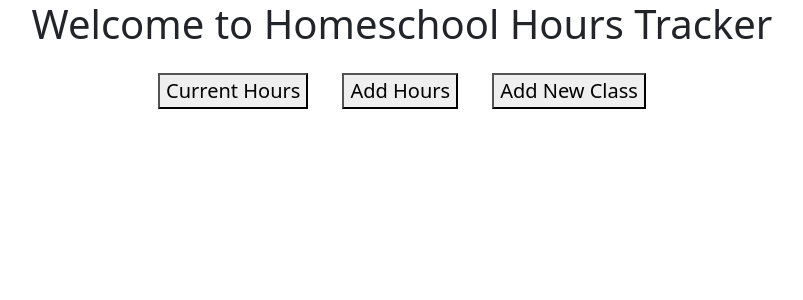
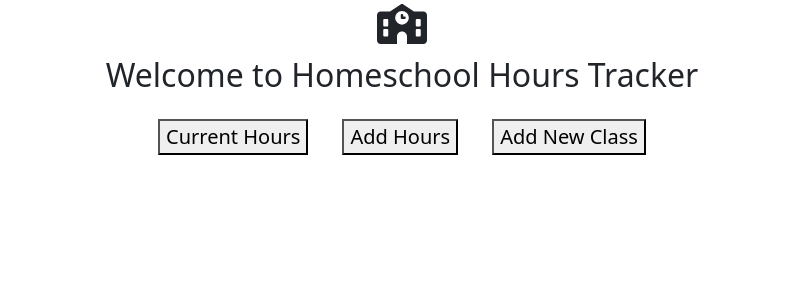
Before and after one commit to Sharion2023/Homeschool-tracker, a React (Create React App) app: page / in a window 1280 px wide. Shown: the top 300 px of the page, without its empty margins (238-1041 px from the left). Built offline with nearby package versions, Linux system fonts and the light colour scheme.

Commit message:
added icon and shuffled placements

```diff
--- a/package.json
+++ b/package.json
@@ -3,6 +3,11 @@
   "version": "0.1.0",
   "private": true,
   "dependencies": {
+    "@fortawesome/fontawesome-svg-core": "^6.7.2",
+    "@fortawesome/free-brands-svg-icons": "^6.7.2",
+    "@fortawesome/free-regular-svg-icons": "^6.7.2",
+    "@fortawesome/free-solid-svg-icons": "^6.7.2",
+    "@fortawesome/react-fontawesome": "^0.2.2",
     "@testing-library/jest-dom": "^5.17.0",
     "@testing-library/react": "^13.4.0",
     "@testing-library/user-event": "^13.5.0",
--- a/src/Components/AddHours.js
+++ b/src/Components/AddHours.js
@@ -35,7 +35,7 @@ import Button from 'react-bootstrap/Button'
 
 
     return (
-        <form>
+        <form className='text-center'>
             <div className="form-group">
                 <select class="custom-select custom-select-lg mb-3" value = {addHours} onChange= {handleHoursChange}>
                 <option selected>Hours to log</option>
--- a/src/Components/AddNewClass.js
+++ b/src/Components/AddNewClass.js
@@ -1,7 +1,7 @@
 export default function AddNewClass () {
 
     return(
-        <form>
+        <form >
             <div class="form-group">
                 <label for="formGroupExampleInput">Class Name</label>
                 <input type="text" class="form-control" id="formGroupExampleInput" placeholder="Input class name"></input>
--- a/src/Components/CurrentHours.js
+++ b/src/Components/CurrentHours.js
@@ -9,7 +9,7 @@ export default function CurrentHours () {
 
     <Container>
         <div className="text-center">
-        <p>Your current hours displayed</p>
+        <p><strong>Your current hours displayed</strong></p>
         <p>Cumulative Hours: {AddHours.current} </p>
         <p>Core Hours: {AddHours.coreHours} </p>
         <p>Regular Location Hours: {AddHours.regLocationHours}</p>
--- a/src/Components/Home.js
+++ b/src/Components/Home.js
@@ -1,18 +1,25 @@
 import React from "react"
 import 'bootstrap/dist/css/bootstrap.css';
 import { Container } from 'react-bootstrap';
+import { FontAwesomeIcon } from '@fortawesome/react-fontawesome'
+import { faSchool } from '@fortawesome/free-solid-svg-icons'
+
 
  export default function Home()  {
     return(
         <>
+        <h1 className="text-center">
+        <FontAwesomeIcon icon={faSchool} />
+        </h1>
+
 
     <div className="text-center">
 
-          <h1 className=".App-header">
+          <h2 className=".App-header">
             <p>
               Welcome to Homeschool Hours Tracker
             </p>
-          </h1>
+          </h2>
     </div>
 
     <section>
--- a/src/index.js
+++ b/src/index.js
@@ -5,6 +5,7 @@ import App from './App';
 import reportWebVitals from './reportWebVitals';
 import 'bootstrap/dist/css/bootstrap.min.css';
 import {BrowserRouter as Router,Routes, Route } from 'react-router-dom';
+
 
 const root = ReactDOM.createRoot(document.getElementById('root'));
 root.render(
```
Also changed, not shown: 1 other file (tests, documents, lock files or other folders).
